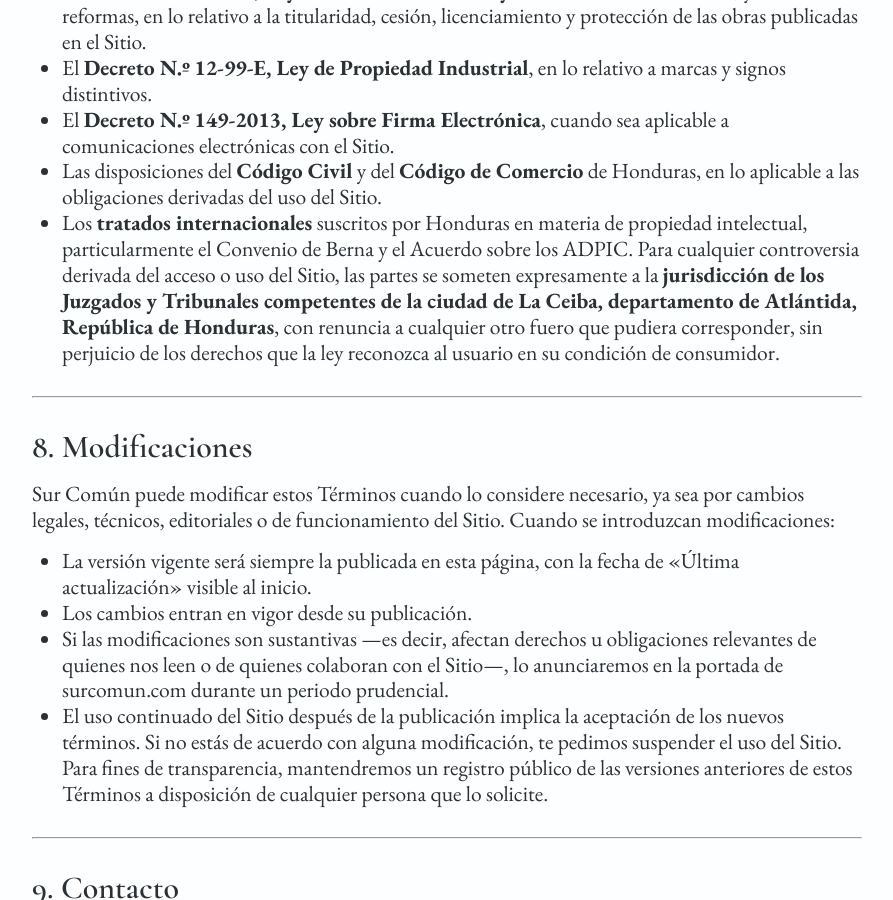
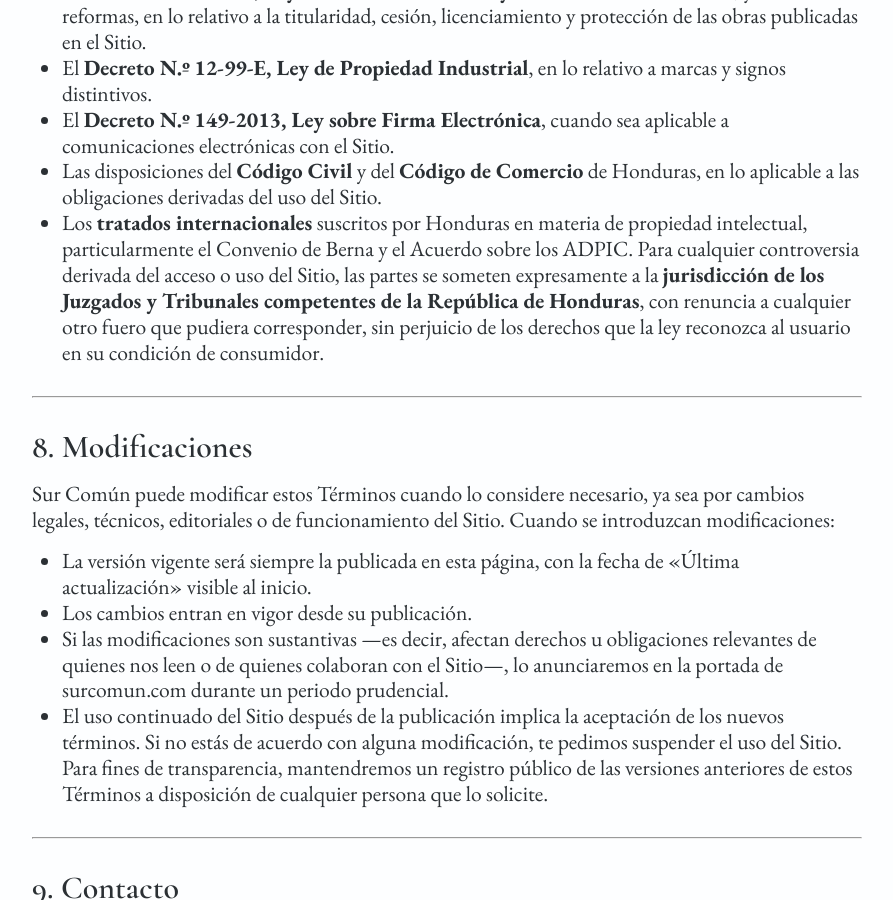
Before and after one commit to camilo78/surcomun.github.io, a Jekyll site: the page built from paginas/terminos.md, in a window 1280 px wide and 900 px high, scrolled down 4845 px. Shown: the whole window, without its empty margins (38-931 px from the left). Built offline with Jekyll 4.4.1, drawn with Linux system fonts in a browser that asks for light colours.

Commit message:
Actualizar ubicación en la política de privacidad y ajustar jurisdicción en los términos de uso

```diff
--- a/paginas/terminos.md
+++ b/paginas/terminos.md
@@ -115,7 +115,7 @@
 - El **Decreto N.º 149-2013, Ley sobre Firma Electrónica**, cuando sea aplicable a comunicaciones electrónicas con el Sitio.
 - Las disposiciones del **Código Civil** y del **Código de Comercio** de Honduras, en lo aplicable a las obligaciones derivadas del uso del Sitio.
 - Los **tratados internacionales** suscritos por Honduras en materia de propiedad intelectual, particularmente el Convenio de Berna y el Acuerdo sobre los ADPIC.
-Para cualquier controversia derivada del acceso o uso del Sitio, las partes se someten expresamente a la **jurisdicción de los Juzgados y Tribunales competentes de la ciudad de La Ceiba, departamento de Atlántida, República de Honduras**, con renuncia a cualquier otro fuero que pudiera corresponder, sin perjuicio de los derechos que la ley reconozca al usuario en su condición de consumidor.
+Para cualquier controversia derivada del acceso o uso del Sitio, las partes se someten expresamente a la **jurisdicción de los Juzgados y Tribunales competentes de la República de Honduras**, con renuncia a cualquier otro fuero que pudiera corresponder, sin perjuicio de los derechos que la ley reconozca al usuario en su condición de consumidor.
 
 ---
 
```
Also changed, not shown: paginas/privacidad.md (+1 -1 lines).
